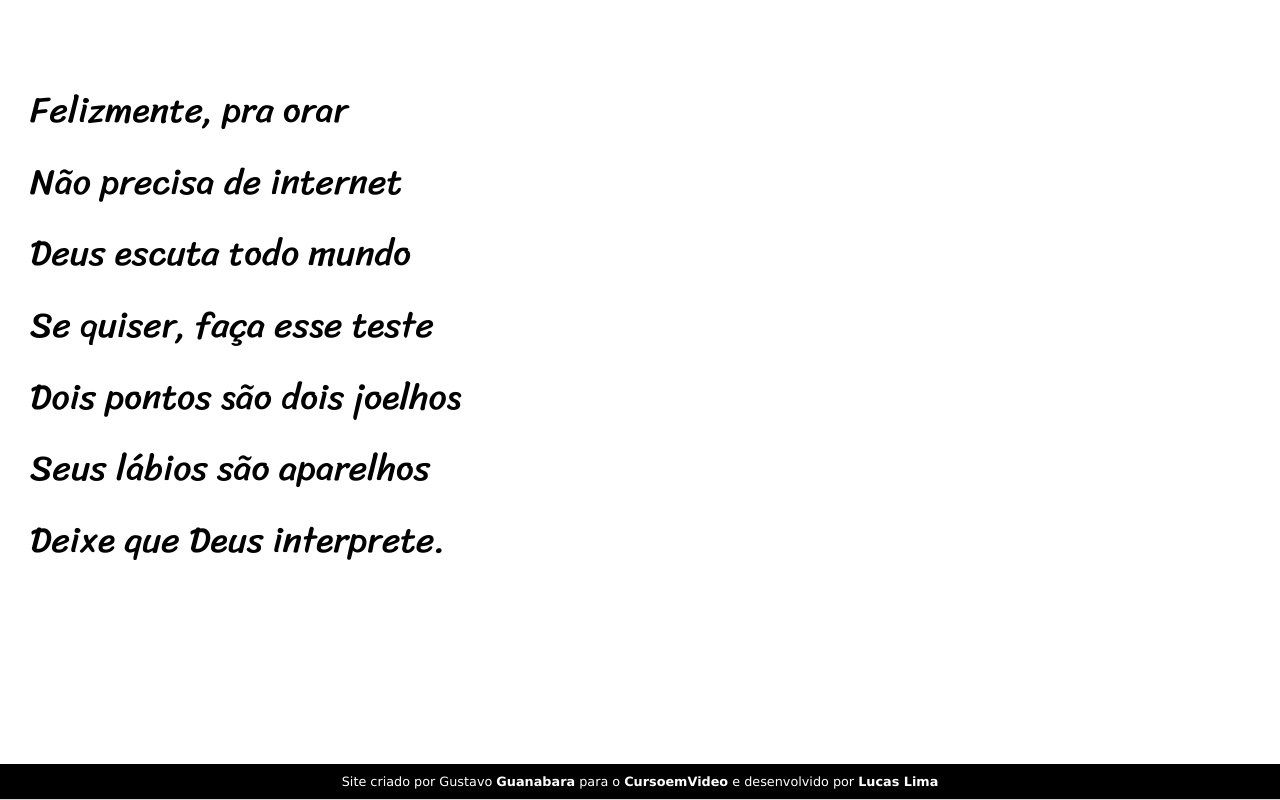
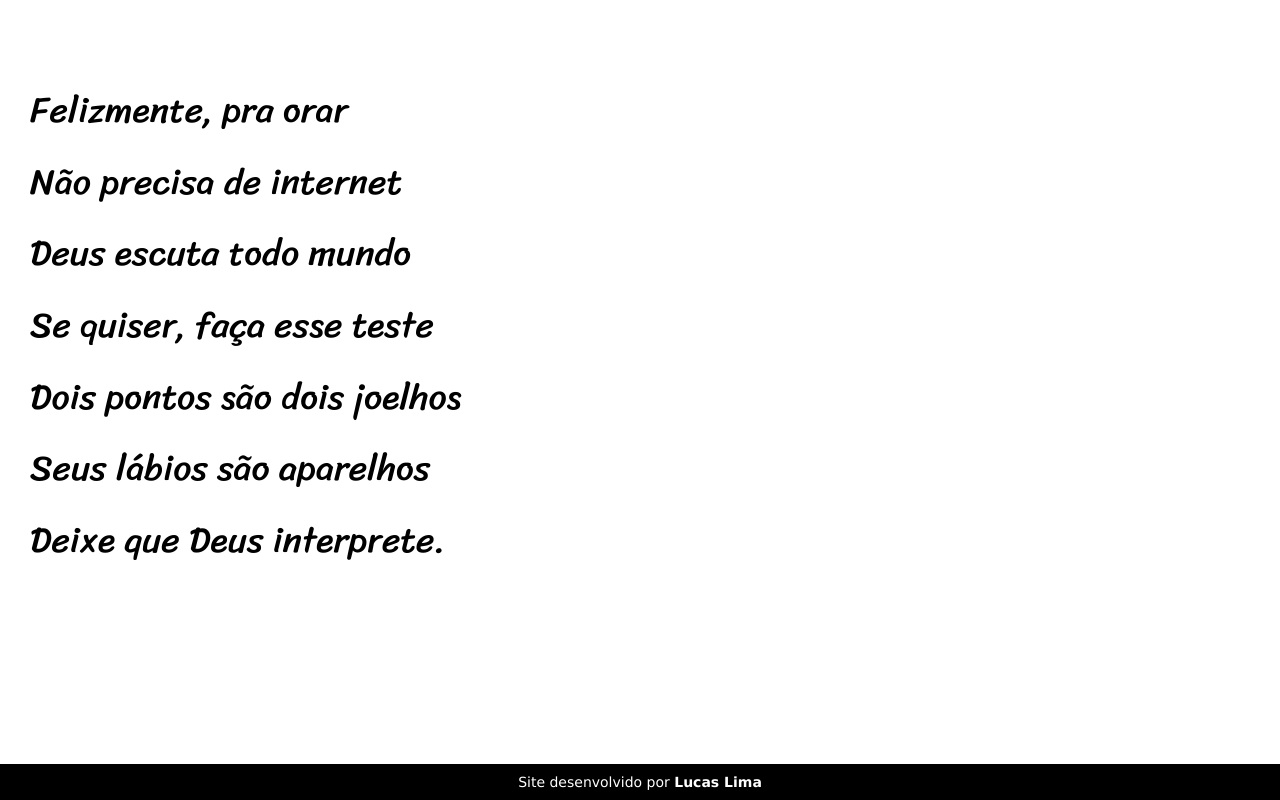
Before and after one commit to lucaslimal04/projeto-cordel, a plain HTML site: page index.html in a window 1280 px wide. Shown: the part 4338-5138 px from the top of the page. Drawn offline with Linux system fonts and the light colour scheme.

Commit message:
mudança no footer

```diff
--- a/index.html
+++ b/index.html
@@ -101,7 +101,7 @@
     </section>
 
     <footer>
-        <p>Site criado por Gustavo <a href="https://gustavoguanabara.github.io" target="_blank">Guanabara</a> para o <a href="https://www.cursoemvideo.com" target="_blank">CursoemVideo</a> e desenvolvido por <a href="https://github.com/lucaslimal04" target="_blank">Lucas Lima</a></p>
+        <p>Site desenvolvido por <a href="https://github.com/lucaslimal04" target="_blank">Lucas Lima</a></p>
     </footer>
 </body>
 </html>
--- a/style/style.css
+++ b/style/style.css
@@ -97,5 +97,5 @@ footer{
     color: white;
     text-align: center;
     padding: 10px;
-    font-size: 1vw;
+    font-size: 14px;
 }
```
